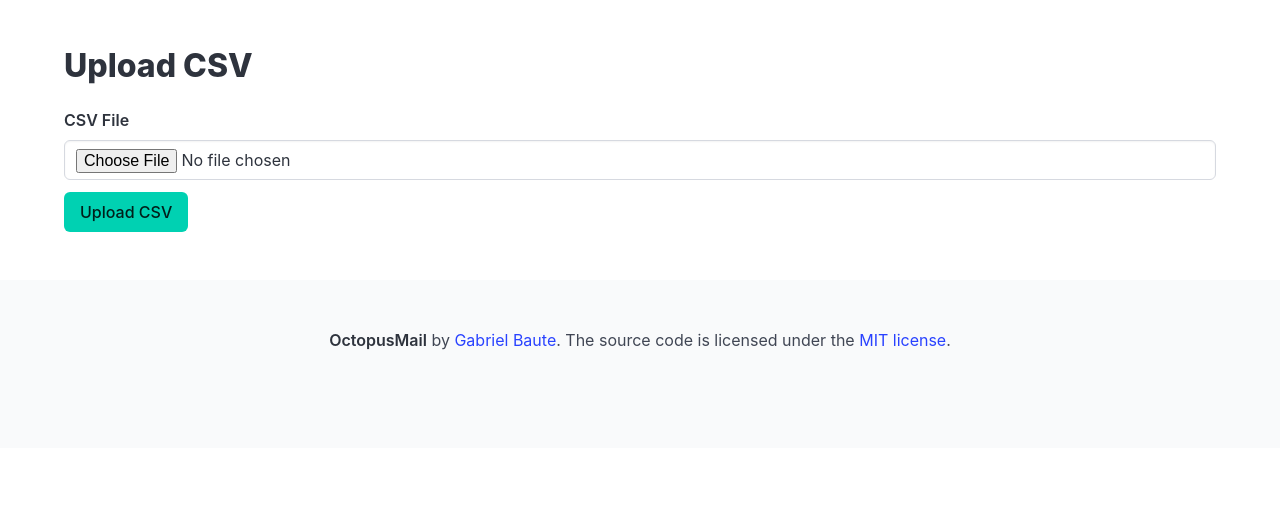
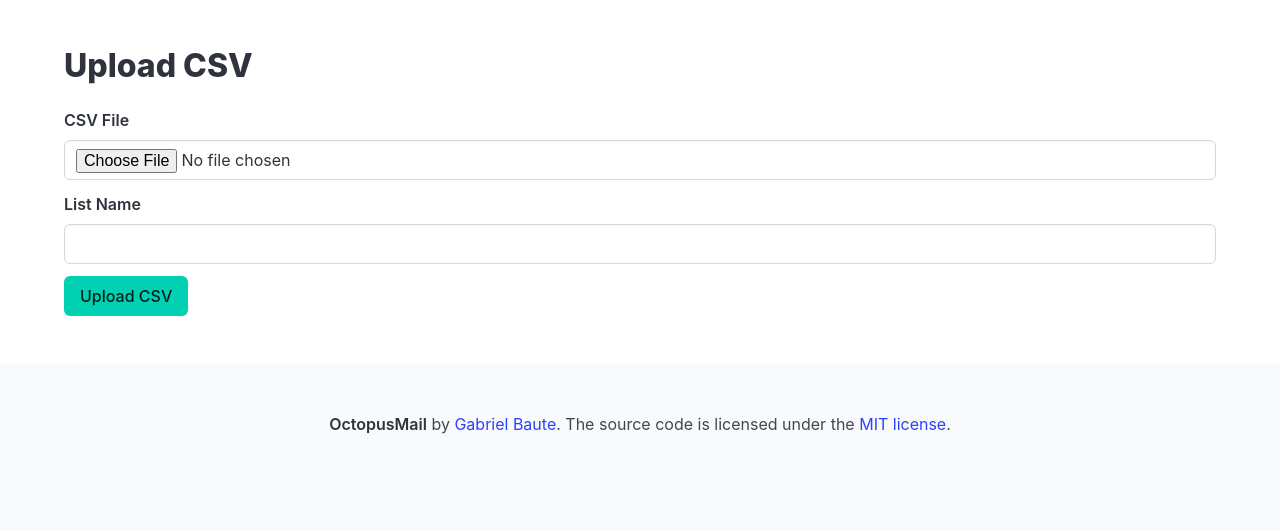
Before and after one commit to gabrielbaute/octopusmail, a Flask app: page /upload_csv in a window 1280 px wide. Shown: the part 52-583 px from the top of the page. Run offline with Flask 3, Linux system fonts and the light colour scheme.

Commit message:
Agregar lista de email al subir desde un csv

```diff
--- a/app/email_routes.py
+++ b/app/email_routes.py
@@ -83,11 +83,25 @@ def upload_csv():
 
         # Leer el archivo .csv
         receivers=importcsv(filepath)
+        list_name=form.list_name.data
+
+        email_list=session.query(List).filter_by(name=list_name).first()
+        if not email_list:
+            email_list=List(name=list_name)
+            session.add(email_list)
+            session.commit()
+
         for receiver in receivers:
-            existing_email=session.query(Email).filter_by(email=receiver["email"]).first()
-            if not existing_email:
-                email=Email(email=receiver["email"], name=receiver["name"])
-                session.add(email)
+            if "email" in receiver and "name" in receiver:
+                existing_email=session.query(Email).filter_by(email=receiver["email"]).first()
+                if not existing_email:
+                    email=Email(email=receiver["email"], name=receiver["name"])
+                    session.add(email)
+                    email.lists.append(email_list)
+                else:
+                    existing_email.lists.append(email_list)
+            else:
+                flash(f"Invalid data in row: {receiver}", "danger")
         session.commit()
         flash("CSV uploaded and emails added successfully!", "success")
         return redirect(url_for("email.upload_csv"))
--- a/app/forms.py
+++ b/app/forms.py
@@ -18,4 +18,5 @@ class AddToListForm(FlaskForm):
 
 class CSVUploadForm(FlaskForm):
     csv_file=FileField("CSV File", validators=[DataRequired()])
+    list_name = StringField("List Name", validators=[DataRequired()])
     submit=SubmitField("Upload CSV")
--- a/app/templates/upload_csv.html
+++ b/app/templates/upload_csv.html
@@ -13,6 +13,12 @@
         </div>
     </div>
     <div class="field">
+        <label class="label">{{ form.list_name.label }}</label>
+        <div class="control">
+            {{ form.list_name(class_="input") }}
+        </div>
+    </div>
+    <div class="field">
         <div class="control">
             {{ form.submit(class_="button is-primary") }}
         </div>
```
Also changed, not shown: app/templates/index.html (+9 -0 lines), 1 other file.
